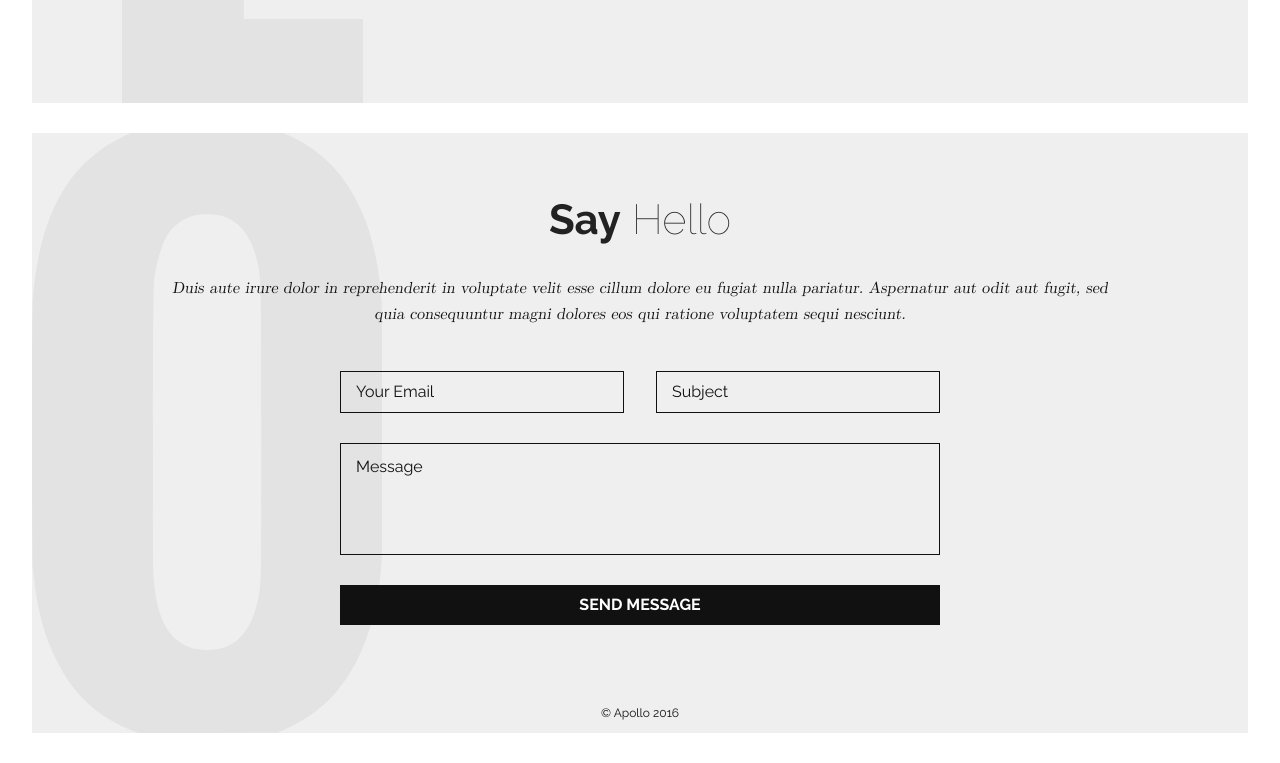
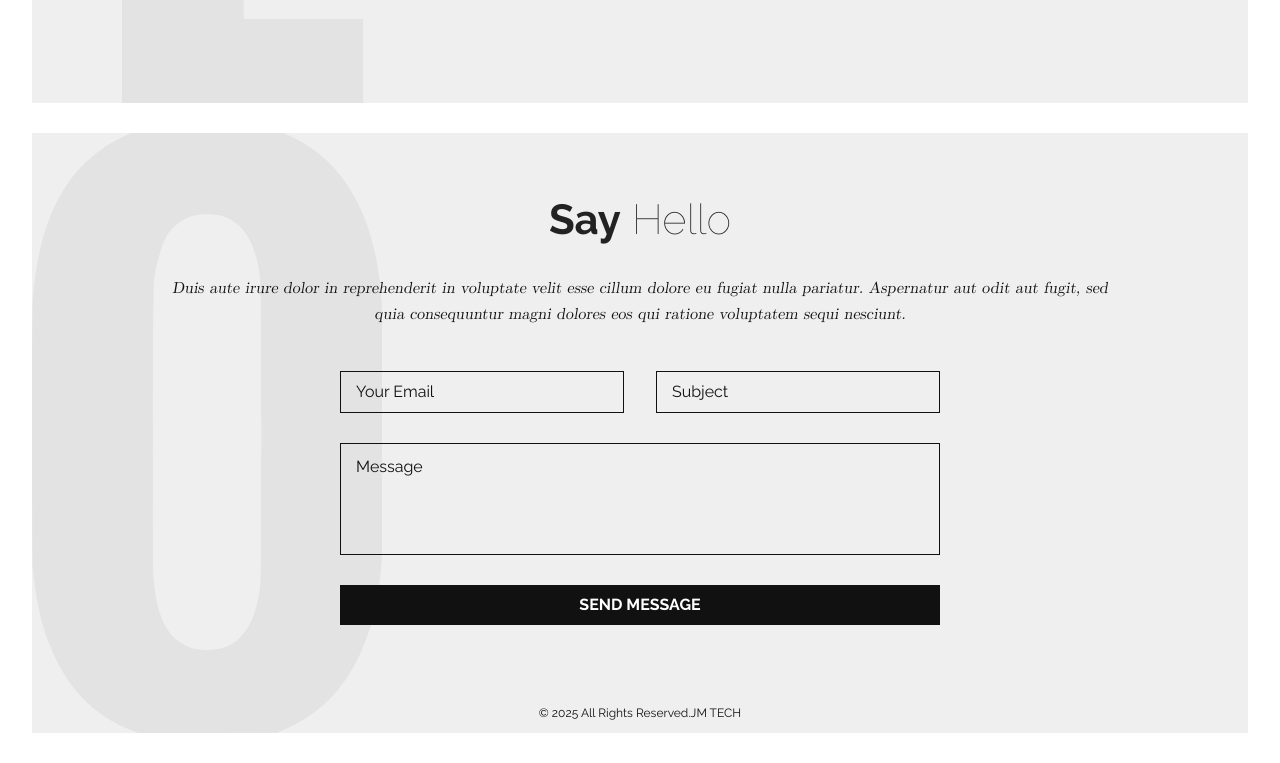
Before and after one commit to jmtechinstitute/web-3, a plain HTML site: page index.html in a window 1280 px wide. Shown: the part 3047-3810 px from the top of the page. Drawn offline with nearby package versions, Linux system fonts and the light colour scheme; files whose address does not match are found by name.

Commit message:
Update index.html

```diff
--- a/index.html
+++ b/index.html
@@ -103,7 +103,7 @@
           <input type="submit" value="Send Message">
         </form>
       </div>
-      <p class="copyright">&copy; Apollo 2016</p>
+      <p class="copyright">© 2025 All Rights Reserved.JM TECH</p>
     </section>
     <script src="https://ajax.googleapis.com/ajax/libs/jquery/2.2.4/jquery.min.js"></script>
     <script>window.jQuery || document.write('<script src="assets/js/vendor/jquery-2.2.4.min.js"><\/script>')</script>
```
